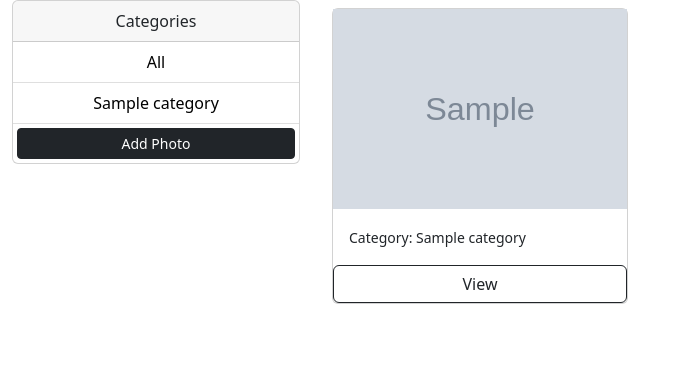
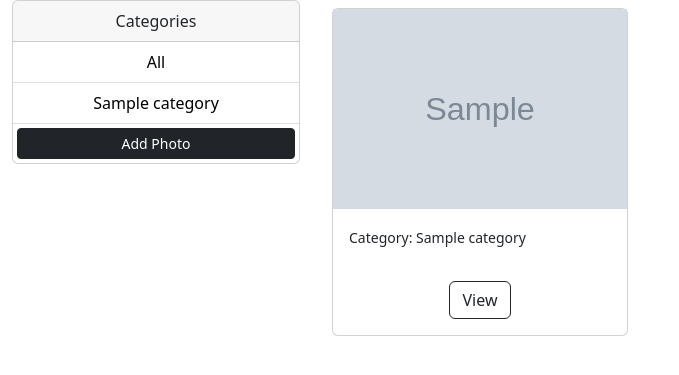
Before and after one commit to IanoSang/Django-photo-gallery, a Django app: page / in a window 1280 px wide. Shown: the part 56-431 px from the top of the page, without its empty margins (0-679 px from the left). Run offline with Django 4.2, Linux system fonts and the light colour scheme; tables that the repository leaves empty hold one stand-in row (values such as "Sample post"); grey boxes marked "Sample" are stand-in pictures.

Commit message:
feat: style- adds styling to gallery page

```diff
--- a/photos/templates/photos/gallery.html
+++ b/photos/templates/photos/gallery.html
@@ -12,7 +12,10 @@
                   <div class="card-body">
                       <small>Category: {{photo.category.name}}</small>
                   </div>
-                <a href="{% url 'photo' photo.id %}" class="btn btn-outline-dark btn-smm-1">View</a>
+                <div class="text-center m-3">
+                     <a href="{% url 'photo' photo.id %}" class="btn btn-outline-dark">View</a>
+                </div>
+
             </div>
         </div>
          {% empty %}
```
